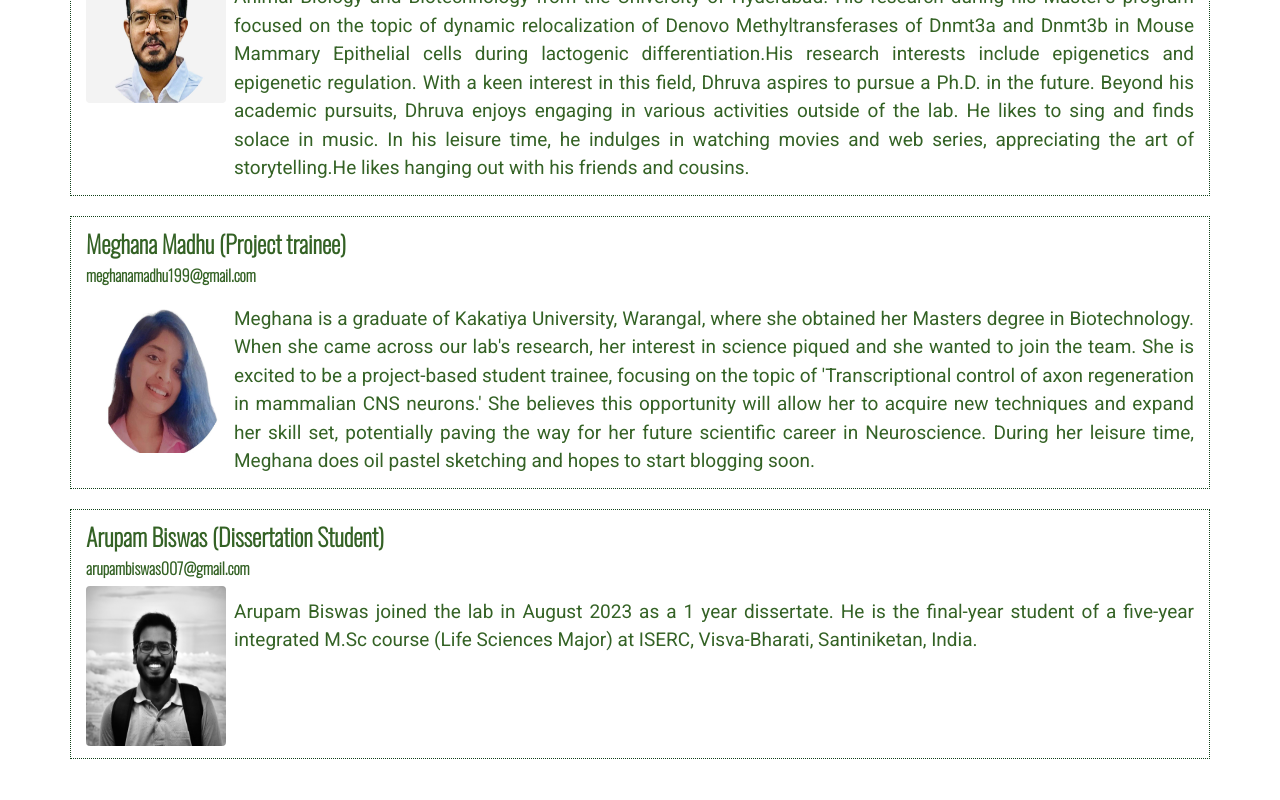
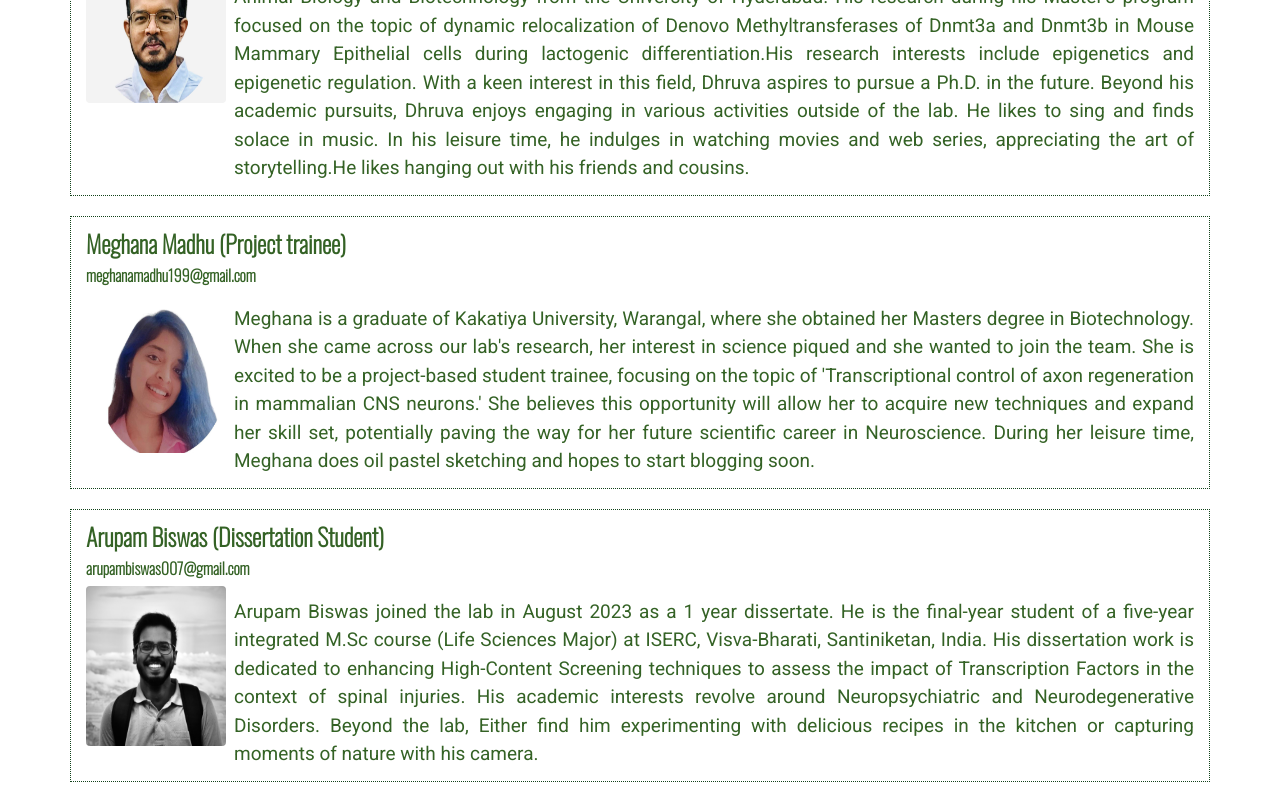
Before and after one commit to rdbcasillas/ishvenkatesh-lab, a Vue app: page /team in a window 1280 px wide. Shown: the part 1794-2594 px from the top of the page. Built offline with nearby package versions, Linux system fonts and the light colour scheme; what vue-particles would draw is missing.

Commit message:
update Arupam

```diff
--- a/src/views/Team.vue
+++ b/src/views/Team.vue
@@ -126,7 +126,7 @@ export default {
           name: "Arupam Biswas",
           position: "Dissertation Student",
           image: "arupam",
-          desc: "Arupam Biswas joined the lab in August 2023 as a 1 year dissertate. He is the  final-year student of a five-year integrated M.Sc course (Life Sciences Major) at ISERC, Visva-Bharati, Santiniketan, India.",
+          desc: "Arupam Biswas joined the lab in August 2023 as a 1 year dissertate. He is the  final-year student of a five-year integrated M.Sc course (Life Sciences Major) at ISERC, Visva-Bharati, Santiniketan, India. His dissertation work is dedicated to enhancing High-Content Screening techniques to assess the impact of Transcription Factors in the context of spinal injuries. His academic interests revolve around Neuropsychiatric and Neurodegenerative Disorders. Beyond the lab, Either find him experimenting with delicious recipes in the kitchen or capturing moments of nature with his camera.",
           email: "arupambiswas007@gmail.com",
         },
       ],
```
